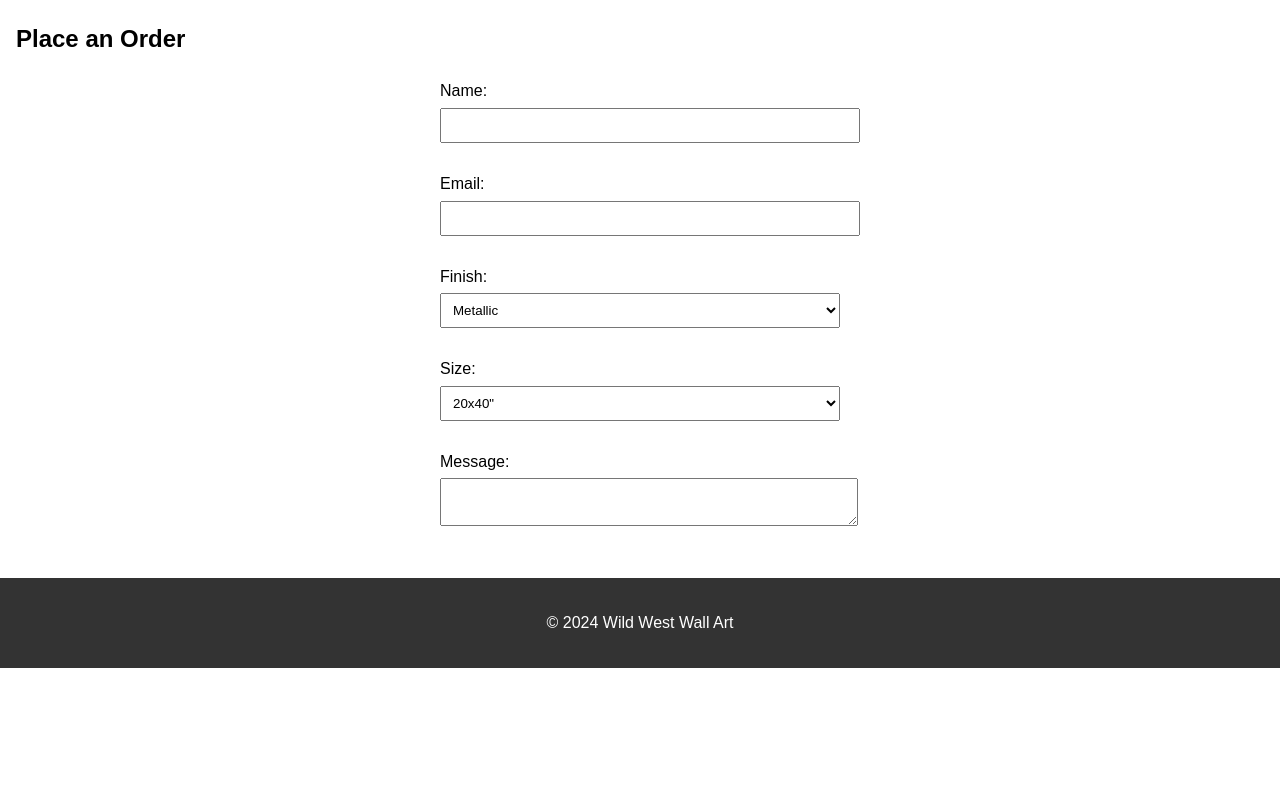
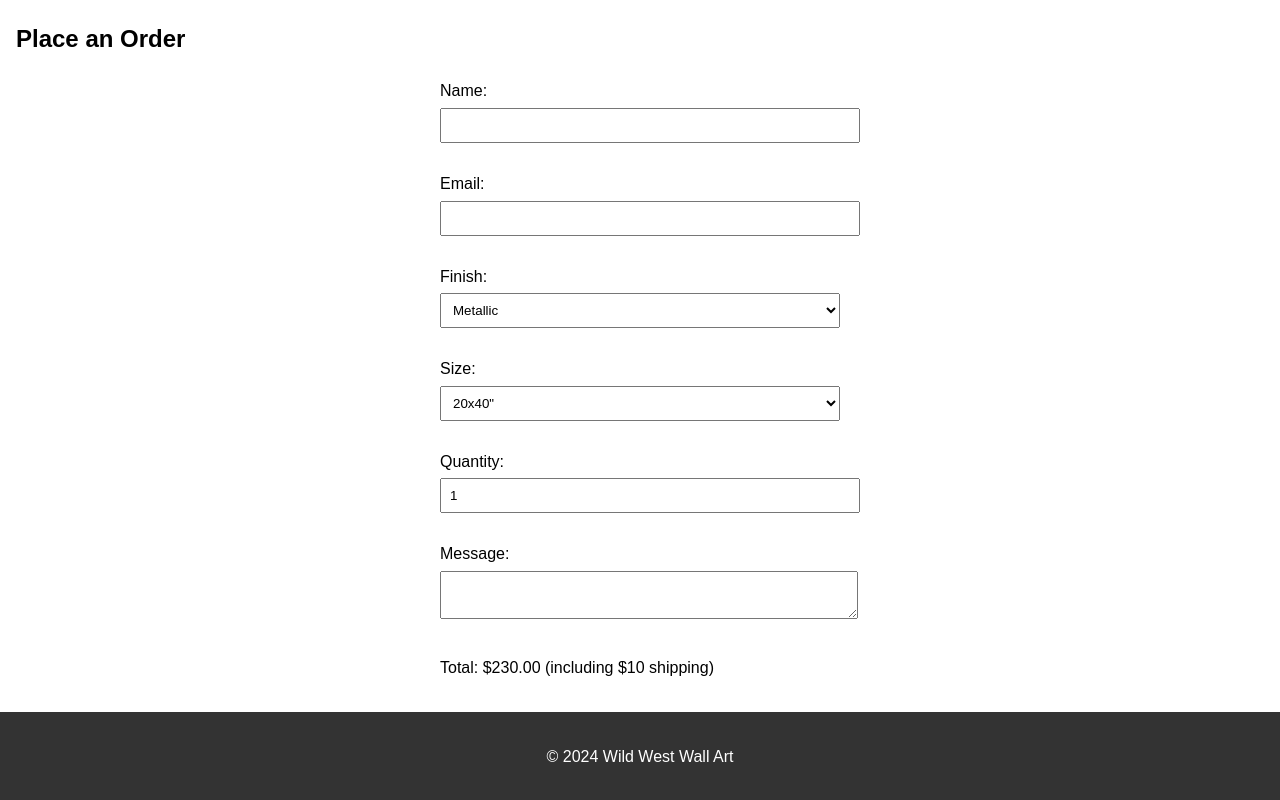
Before and after one commit to ryanoZphoto/thebuild, a website: page index.html in a window 1280 px wide. Shown: the part 1130-1930 px from the top of the page. Before the commit the page ends 1798 px from the top, so only its background shows below. Drawn offline with Linux system fonts and the light colour scheme; a script that the page names is missing.

Commit message:
fix: restore PayPal sandbox client

```diff
--- a/index.html
+++ b/index.html
@@ -83,6 +83,11 @@
         </label>
       </p>
       <p>
+        <label>Quantity:<br>
+          <input type="number" name="quantity" value="1" min="1">
+        </label>
+      </p>
+      <p>
 
         <label>Message:<br>
           <textarea name="message"></textarea>
@@ -99,7 +104,7 @@
     <p>&copy; 2024 Wild West Wall Art</p>
   </footer>
 
-  <script src="https://www.paypal.com/sdk/js?client-id=REPLACE_WITH_LIVE_PAYPAL_CLIENT_ID&currency=USD&buyer-country=US"></script>
+  <script src="https://www.paypal.com/sdk/js?client-id=sb&currency=USD&buyer-country=US"></script>
   <script>
   const prices = {
     Metallic: { "20x40": 220, "24x36": 150, "20x30": 120, "16x24": 70 },
```
